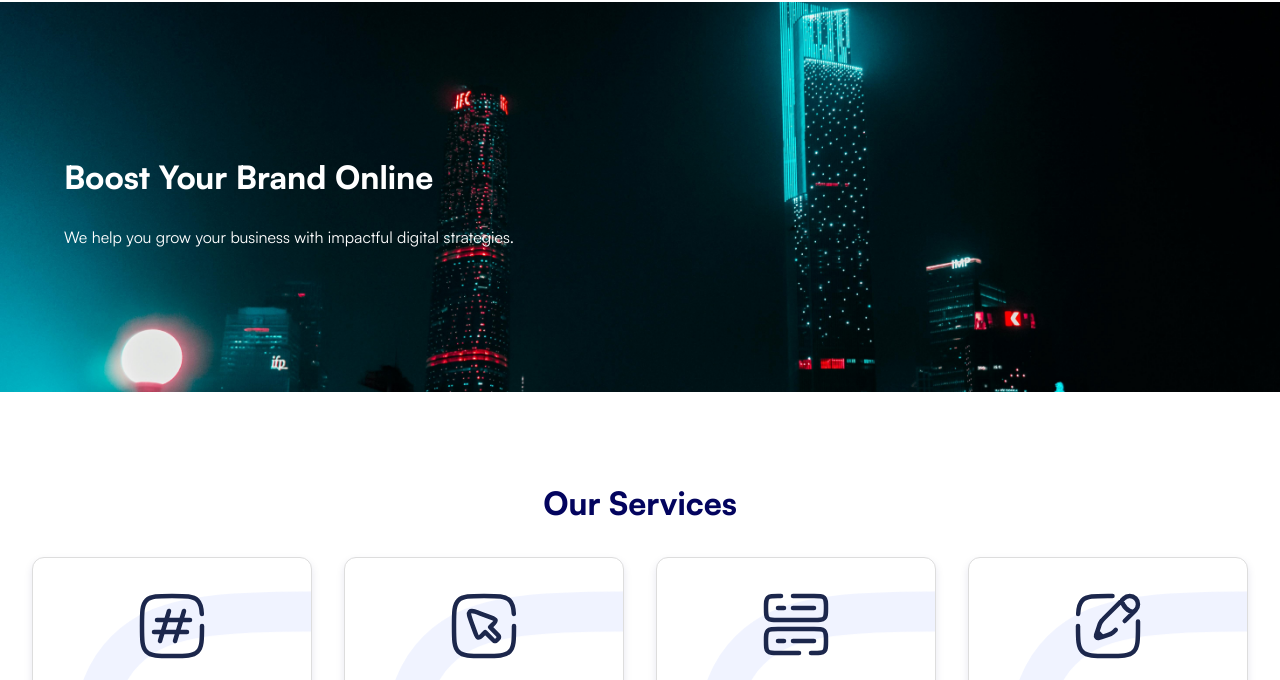
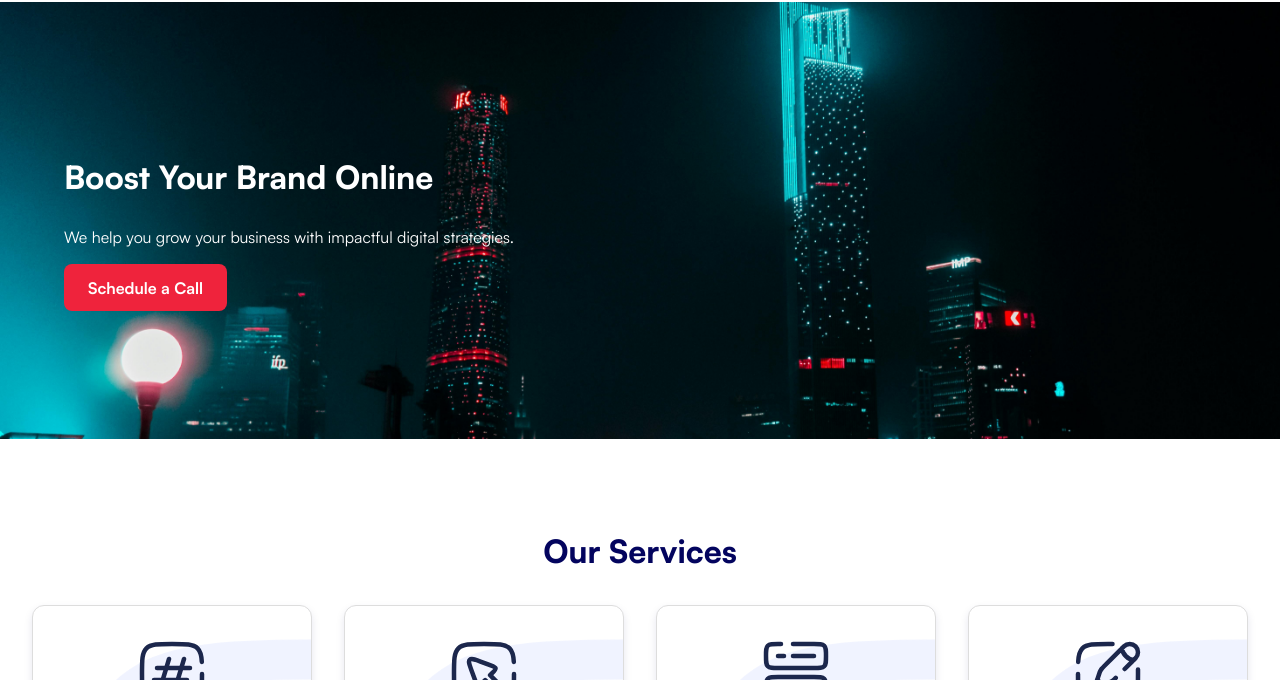
Before and after one commit to sudhanshu236/digispark, a plain HTML site: page index.html in a window 1280 px wide. Shown: the part 101-781 px from the top of the page. Drawn offline with Linux system fonts and the light colour scheme.

Commit message:
schedule a call button

```diff
--- a/index.html
+++ b/index.html
@@ -112,6 +112,7 @@
     <div class="container">
       <h2>Boost Your Brand Online</h2>
       <p>We help you grow your business with impactful digital strategies.</p>
+      <a href="#contact" class="schedule-btn">Schedule a Call</a>
     </div>
   </section>
 
--- a/style.css
+++ b/style.css
@@ -74,6 +74,22 @@
   .hero .container {
     text-align: left;
   }
+
+  .schedule-btn {
+  display: inline-block;
+  padding: 0.8rem 1.5rem;
+  background-color: #ef233c; /* accent red */
+  color: #ffffff;
+  text-decoration: none;
+  border-radius: 8px;
+  font-weight: bold;
+  transition: background-color 0.3s ease, transform 0.2s ease;
+}
+
+.schedule-btn:hover {
+  background-color: #d81b2c;
+  transform: translateY(-2px);
+}
 
   .services {
     padding: 4rem 2rem;
```
